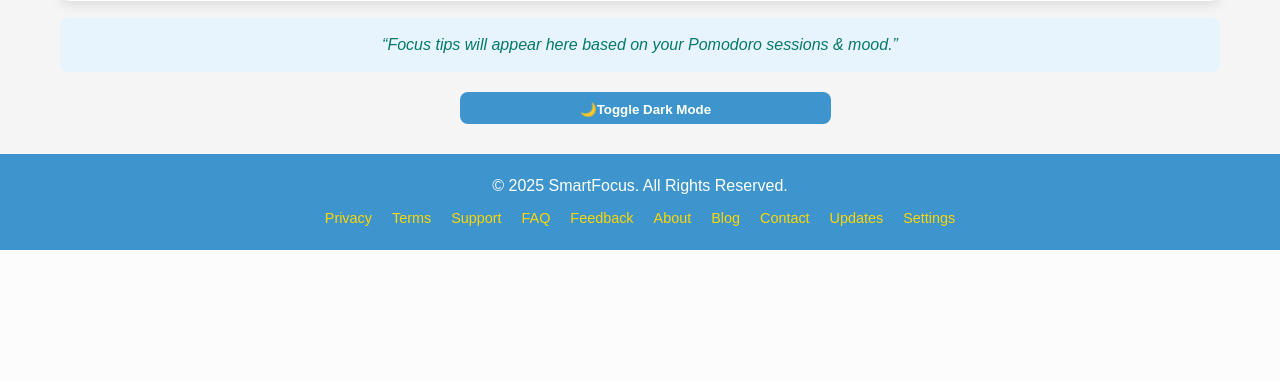
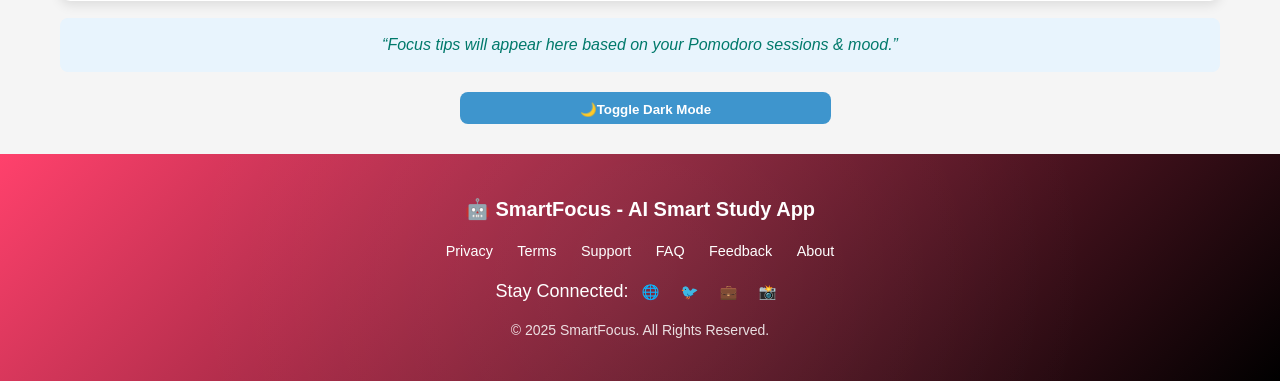
Before and after one commit to GorNarendrasinh/Smart-Focus-Study-App, a Django app: page / in a window 1280 px wide. Shown: the part 1726-2107 px from the top of the page. Before the commit the page ends 1976 px from the top, so only its background shows below. Run offline with Django 5.2, Linux system fonts and the light colour scheme; a user stored in the database is signed in.

Commit message:
Update index.html

```diff
--- a/focusstudy/templates/index.html
+++ b/focusstudy/templates/index.html
@@ -192,15 +192,67 @@
 
 
 
-<!-- Footer -->
-<footer>
-  <p>© 2025 SmartFocus. All Rights Reserved.</p>
-  <div class="links">
-    <a href="#">Privacy</a><a href="#">Terms</a><a href="#">Support</a>
-    <a href="#">FAQ</a><a href="#">Feedback</a><a href="#">About</a>
-    <a href="#">Blog</a><a href="#">Contact</a><a href="#">Updates</a><a href="#">Settings</a>
+<!-- ===== Stylish Professional Footer ===== -->
+<footer style="
+  background: linear-gradient(135deg, #ff416c, black);
+  color: #fff;
+  padding: 40px 20px;
+  text-align: center;
+  font-family: 'Segoe UI', sans-serif;
+  position: relative;
+  overflow: hidden;
+">
+
+  <!-- App Name -->
+  <div style="font-size:20px; font-weight:bold; margin-bottom:15px;">
+    🤖 SmartFocus - AI Smart Study App
   </div>
+
+  <!-- Navigation / Links -->
+  <div style="margin-bottom:15px;">
+    <a href="#" style="color:#fff; margin:0 10px; text-decoration:none; transition:0.3s;">Privacy</a>
+    <a href="#" style="color:#fff; margin:0 10px; text-decoration:none; transition:0.3s;">Terms</a>
+    <a href="#" style="color:#fff; margin:0 10px; text-decoration:none; transition:0.3s;">Support</a>
+    <a href="#" style="color:#fff; margin:0 10px; text-decoration:none; transition:0.3s;">FAQ</a>
+    <a href="#" style="color:#fff; margin:0 10px; text-decoration:none; transition:0.3s;">Feedback</a>
+    <a href="#" style="color:#fff; margin:0 10px; text-decoration:none; transition:0.3s;">About</a>
+  </div>
+
+  <!-- Social / Contact -->
+  <div style="margin-bottom:15px; font-size:18px;">
+    Stay Connected:
+    <a href="#" style="color:#fff; margin:0 8px; transition:0.3s;">🌐</a>
+    <a href="#" style="color:#fff; margin:0 8px; transition:0.3s;">🐦</a>
+    <a href="#" style="color:#fff; margin:0 8px; transition:0.3s;">💼</a>
+    <a href="#" style="color:#fff; margin:0 8px; transition:0.3s;">📸</a>
+  </div>
+
+  <!-- Copyright -->
+  <div style="font-size:14px; opacity:0.85;">
+    © 2025 SmartFocus. All Rights Reserved.
+  </div>
+
+  <!-- Subtle animated background effect -->
+  <div style="
+    position:absolute;
+    top:0; left:0;
+    width:100%; height:100%;
+    pointer-events:none;
+    background: radial-gradient(circle, rgba(255,255,255,0.05) 0%, transparent 70%);
+    animation: float 8s linear infinite;
+  "></div>
+
+  <style>
+    footer a:hover { transform: scale(1.2); }
+    @keyframes float {
+      0% { background-position:0 0; }
+      50% { background-position:100% 50%; }
+      100% { background-position:0 100%; }
+    }
+  </style>
+
 </footer>
+
 
 <script src="{% static 'index.js' %}"></script>
 </body>
```
